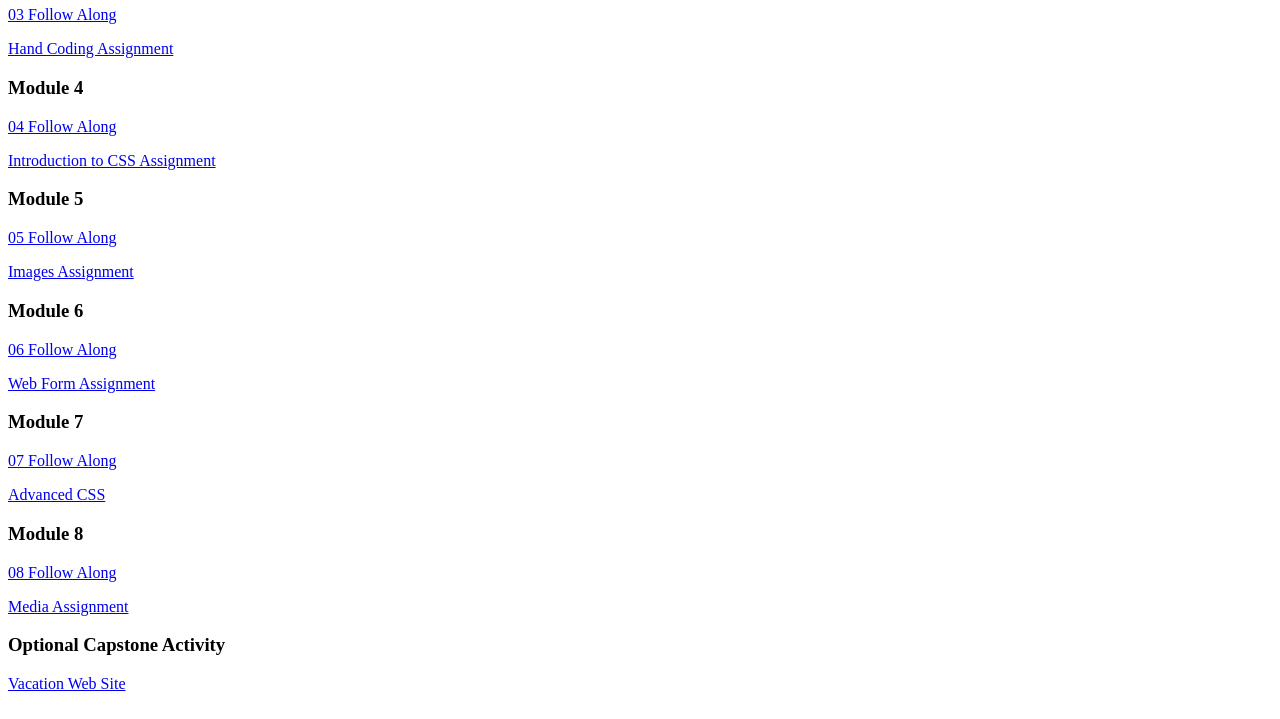
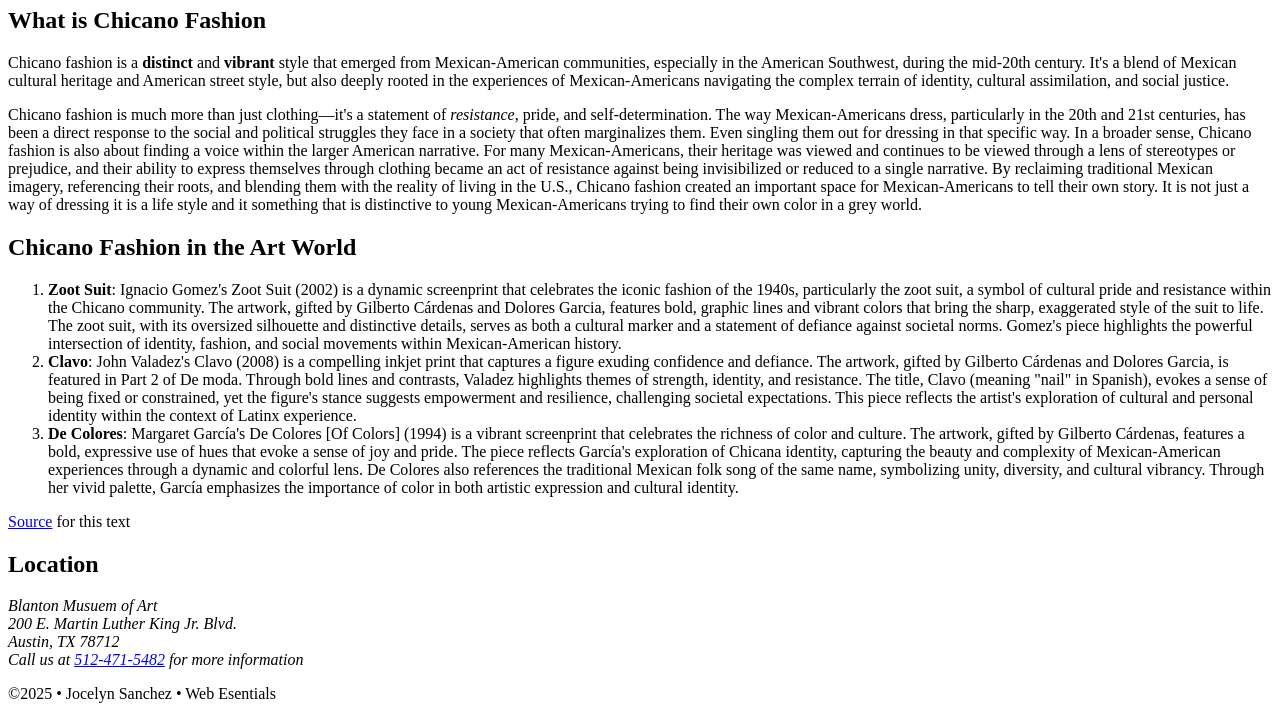
Before and after one commit to Jocyss04/dwdd1600, a plain HTML site: page index.html in a window 1280 px wide. Shown: the part 151-870 px from the top of the page. Drawn offline with Linux system fonts and the light colour scheme.

Commit message:
03hand-coding

```diff
--- a/index.html
+++ b/index.html
@@ -1,39 +1,97 @@
 <!DOCTYPE html>
 <html lang="en">
+
 <head>
     <meta charset="UTF-8">
+    <meta name="author" content="Jocelyn Sanchez">
+    <meta name="description" content="Learn about Chicano Fashion">
     <meta name="viewport" content="width=device-width, initial-scale=1.0">
-		<title>dwdd 1600 assignment list page</title>
+    <title>Chicano Fashion Style: About</title>
 </head>
+
 <body>
-		<h1>Jocelyn Sanchez Web Essentials Assignment Page</h1>
-		<p><a href="01test">My Test Assignment</a></p>
+    <!-- start the page head -->
+    <header>
+        <span>Chicano Fashion Style</span>
+    </header>
 
-		<h3>Module 3</h3>
-		<p><a href="03follow-along">03 Follow Along</a></p>
-		<p><a href="03hand-coding">Hand Coding Assignment</a></p>
+    <!-- start the page navigation -->
+    <nav>
+        <ul>
+            <li><a href="index.html">About</a></li>
+            <li><a href="designers.html">Who Are the Top Designers</a></li>
+        </ul>
 
-		<h3>Module 4</h3>
-		<p><a href="04follow-along">04 Follow Along</a></p>
-		<p><a href="04intro-css">Introduction to CSS Assignment</a></p>
+    </nav>
 
-		<h3>Module 5</h3>
-		<p><a href="05follow-along">05 Follow Along</a></p>
-		<p><a href="05images">Images Assignment</a></p>
+    <!-- start the main content -->
+    <main>
+        <h1>About</h1>
+        <h2>What is Chicano Fashion</h2>
+        <p>Chicano fashion is a <strong>distinct</strong> and <strong>vibrant</strong> style that emerged from
+            Mexican-American communities, especially in
+            the American Southwest, during the mid-20th century. It's a blend of Mexican cultural heritage and American
+            street style, but also deeply rooted in the experiences of Mexican-Americans navigating the complex terrain
+            of identity,
+            cultural assimilation, and social justice.</p>
+        <p>Chicano fashion is much more than just clothing—it's a statement of <em>resistance</em>, pride, and
+            self-determination. The way Mexican-Americans dress, particularly in the 20th and 21st centuries, has been a
+            direct response to the social and political struggles they face in a society that often marginalizes them.
+            Even singling them out for dressing in that specific way. In a broader sense, Chicano fashion is also about
+            finding a voice within the larger American narrative. For
+            many Mexican-Americans, their heritage was viewed and continues to be viewed through a lens of stereotypes
+            or prejudice, and their
+            ability to express themselves through clothing became an act of resistance against being invisibilized or
+            reduced to a single narrative. By reclaiming traditional Mexican imagery, referencing their roots, and
+            blending them with the reality of living in the U.S., Chicano fashion created an important space for
+            Mexican-Americans to tell their own story. It is not just a way of dressing it is a life style and it
+            something that is distinctive to young Mexican-Americans trying to find their own color in a grey world.</p>
 
-		<h3>Module 6</h3>
-		<p><a href="06follow-along">06 Follow Along</a></p>
-		<p><a href="06form">Web Form Assignment</a></p>
 
-		<h3>Module 7</h3>
-		<p><a href="07follow-along">07 Follow Along</a></p>
-		<p><a href="07advanced-css">Advanced CSS</a></p>
 
-		<h3>Module 8</h3>
-		<p><a href="08follow-along">08 Follow Along</a></p>
-		<p><a href="08media">Media Assignment</a></p>
 
-		<h3>Optional Capstone Activity</h3>
-		<p><a href="vacation">Vacation Web Site</a></p>
+        <h2>Chicano Fashion in the Art World</h2>
+        <ol>
+            <li><strong>Zoot Suit</strong>: Ignacio Gomez's Zoot Suit (2002) is a dynamic screenprint that celebrates
+                the iconic fashion of the 1940s, particularly the zoot suit, a symbol of cultural pride and resistance
+                within the Chicano community. The artwork, gifted by Gilberto Cárdenas and Dolores Garcia, features
+                bold, graphic lines and vibrant colors that bring the sharp, exaggerated style of the suit to life. The
+                zoot suit, with its oversized silhouette and distinctive details, serves as both a cultural marker and a
+                statement of defiance against societal norms. Gomez's piece highlights the powerful intersection of
+                identity, fashion, and social movements within Mexican-American history.</li>
+            <li><strong>Clavo</strong>: John Valadez's Clavo (2008) is a compelling inkjet print that captures a figure
+                exuding confidence and defiance. The artwork, gifted by Gilberto Cárdenas and Dolores Garcia, is
+                featured in Part 2 of De moda. Through bold lines and contrasts, Valadez highlights themes of strength,
+                identity, and resistance. The title, Clavo (meaning "nail" in Spanish), evokes a sense of being fixed or
+                constrained, yet the figure's stance suggests empowerment and resilience, challenging societal
+                expectations. This piece reflects the artist's exploration of cultural and personal identity within the
+                context of Latinx experience.</li>
+            <li><strong>De Colores</strong>: Margaret García's De Colores [Of Colors] (1994) is a vibrant screenprint
+                that celebrates the richness of color and culture. The artwork, gifted by Gilberto Cárdenas, features a
+                bold, expressive use of hues that evoke a sense of joy and pride. The piece reflects García's
+                exploration of Chicana identity, capturing the beauty and complexity of Mexican-American experiences
+                through a dynamic and colorful lens. De Colores also references the traditional Mexican folk song of the
+                same name, symbolizing unity, diversity, and cultural vibrancy. Through her vivid palette, García
+                emphasizes the importance of color in both artistic expression and cultural identity.</li>
+        </ol>
+        <p><a href="https://blantonmuseum.org/rotation/de-moda/" target="_blank">Source</a> for this
+            text</p>
+
+        <h2>Location</h2>
+        <address>
+            Blanton Musuem of Art <br>
+            200 E. Martin Luther King Jr. Blvd.<br>
+            Austin, TX 78712<br>
+            Call us at <a href="tel:6195014242">512-471-5482</a> for more information
+        </address>
+    </main>
+
+    <!-- start the page footer -->
+    <footer>
+        <p>&copy;2025 &bull; Jocelyn Sanchez &bull; Web Esentials</p>
+
+    </footer>
+
 </body>
+
 </html>
```
Also changed, not shown: designers.html (added, +143 -0 lines). Lines whose indentation alone changed are shown as unchanged.
